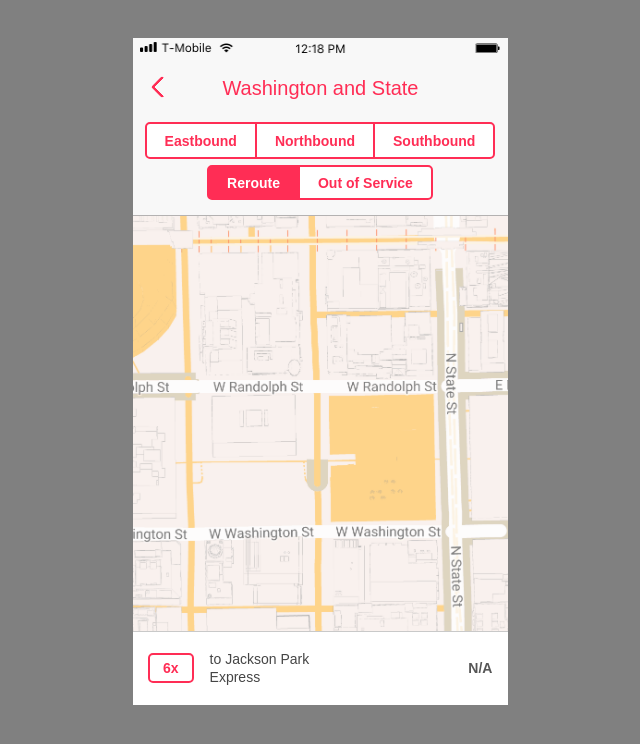
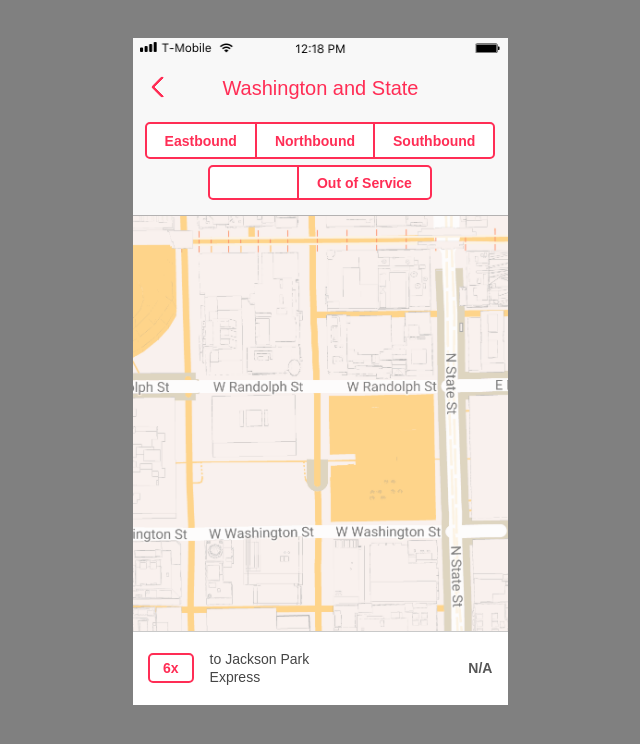
Before and after one commit to mithrakrishnan/BB, a plain HTML site: page reroute.html in a window 1280 px wide. Shown: the whole page, without its empty margins (320-960 px from the left). Drawn offline with Linux system fonts and the light colour scheme.

Commit message:
fix b-navbar line

```diff
--- a/css/style-eastbound.css
+++ b/css/style-eastbound.css
@@ -135,7 +135,7 @@ h4 {
     border-top-left-radius: 5px;
     border-bottom-left-radius: 5px;
     background-color: white;
-    margin-right: -2px;
+    margin-right: -4px;
     background-color: white;
 }
 .out {
--- a/css/style-northbound.css
+++ b/css/style-northbound.css
@@ -135,7 +135,7 @@ h4 {
     border-top-left-radius: 5px;
     border-bottom-left-radius: 5px;
     background-color: white;
-    margin-right: -2px;
+    margin-right: -4px;
     background-color: white;
 }
 .out {
--- a/css/style-out.css
+++ b/css/style-out.css
@@ -135,7 +135,7 @@ h4 {
     border-top-left-radius: 5px;
     border-bottom-left-radius: 5px;
     background-color: white;
-    margin-right: -2px;
+    margin-right: -4px;
     background-color: white;
 }
 .out {
--- a/css/style-reroute.css
+++ b/css/style-reroute.css
@@ -135,8 +135,8 @@ h4 {
     border-top-left-radius: 5px;
     border-bottom-left-radius: 5px;
     background-color: white;
-    margin-right: -2px;
-    background-color: #FF2D55;
+    margin-right: -4px;
+    background-color: white;
 }
 .out {
   border: 2px;
--- a/css/style-southbound.css
+++ b/css/style-southbound.css
@@ -127,7 +127,6 @@ h4 {
 /* .t-navbar li:hover, .b-navbar li:hover, .top-block h2:hover {
   background-color: #FEFBEA;
 } */
-
 .reroute {
     border: 2px;
     border-style: solid;
@@ -135,7 +134,7 @@ h4 {
     border-top-left-radius: 5px;
     border-bottom-left-radius: 5px;
     background-color: white;
-    margin-right: -2px;
+    margin-right: -4px;
     background-color: white;
 }
 .out {
```
